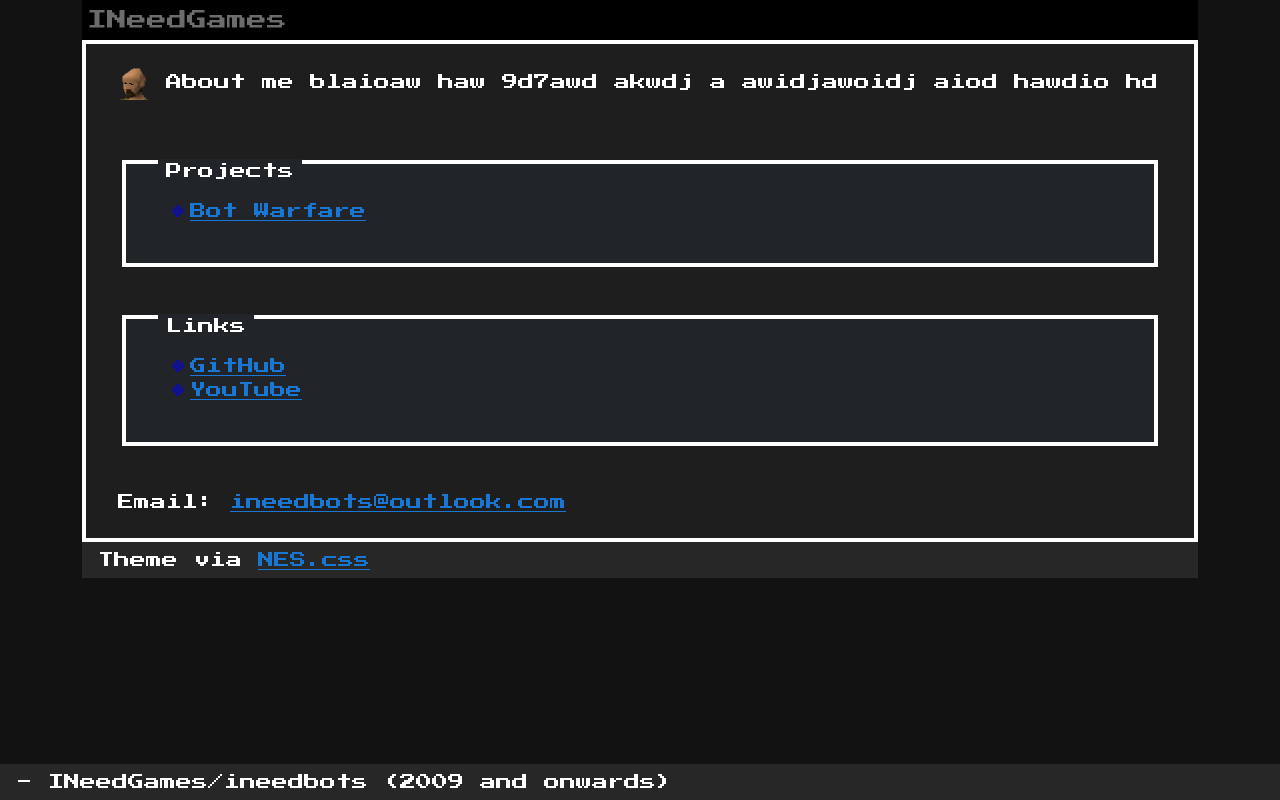
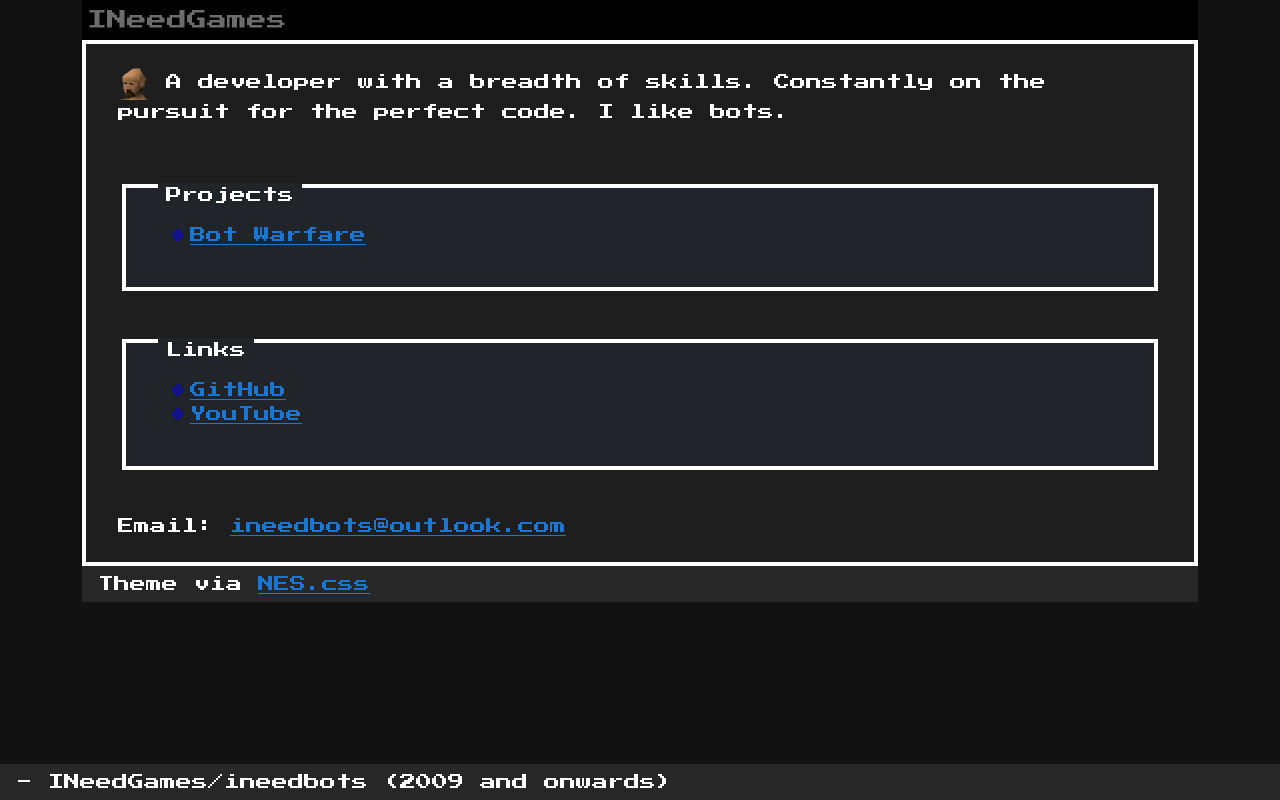
Before and after one commit to ineedbots/vue_site, a Nuxt app: page / in a window 1280 px wide. Built offline with nearby package versions, Linux system fonts and the light colour scheme.

Commit message:
Actual meaningful words

```diff
--- a/pages/index.vue
+++ b/pages/index.vue
@@ -2,7 +2,9 @@
   <div class="ing-root-div ing-content nes-container">
     <p>
       <img src="l3wcb.png" alt="Level 3 Woodcutting bot" />
-      About me blaioaw haw 9d7awd akwdj a awidjawoidj aiod hawdio hd
+      A developer with a breadth of skills.
+      Constantly on the pursuit for the perfect code.
+      I like bots.
     </p>
 
     <div style="height: 40px" />
```
